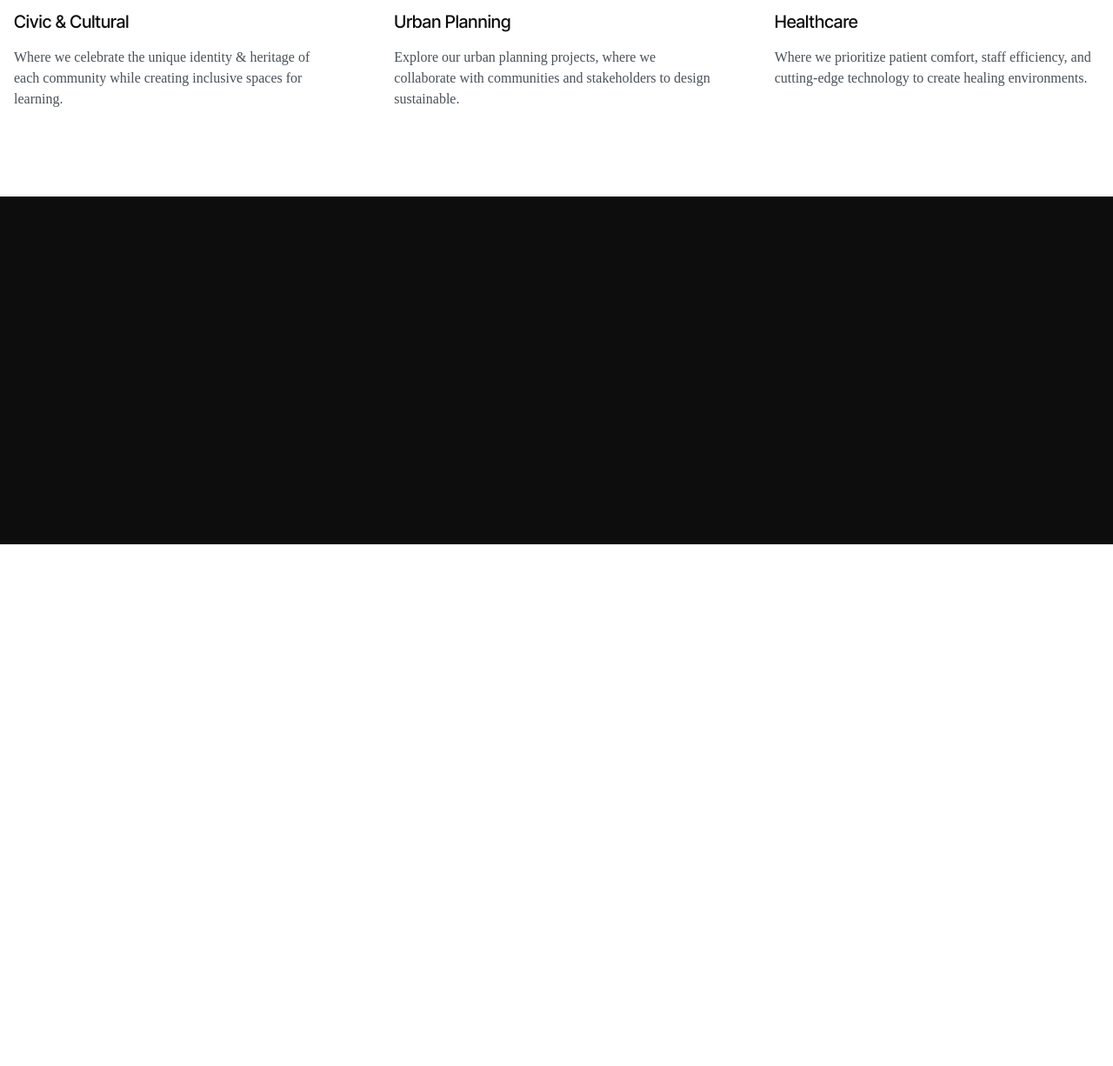
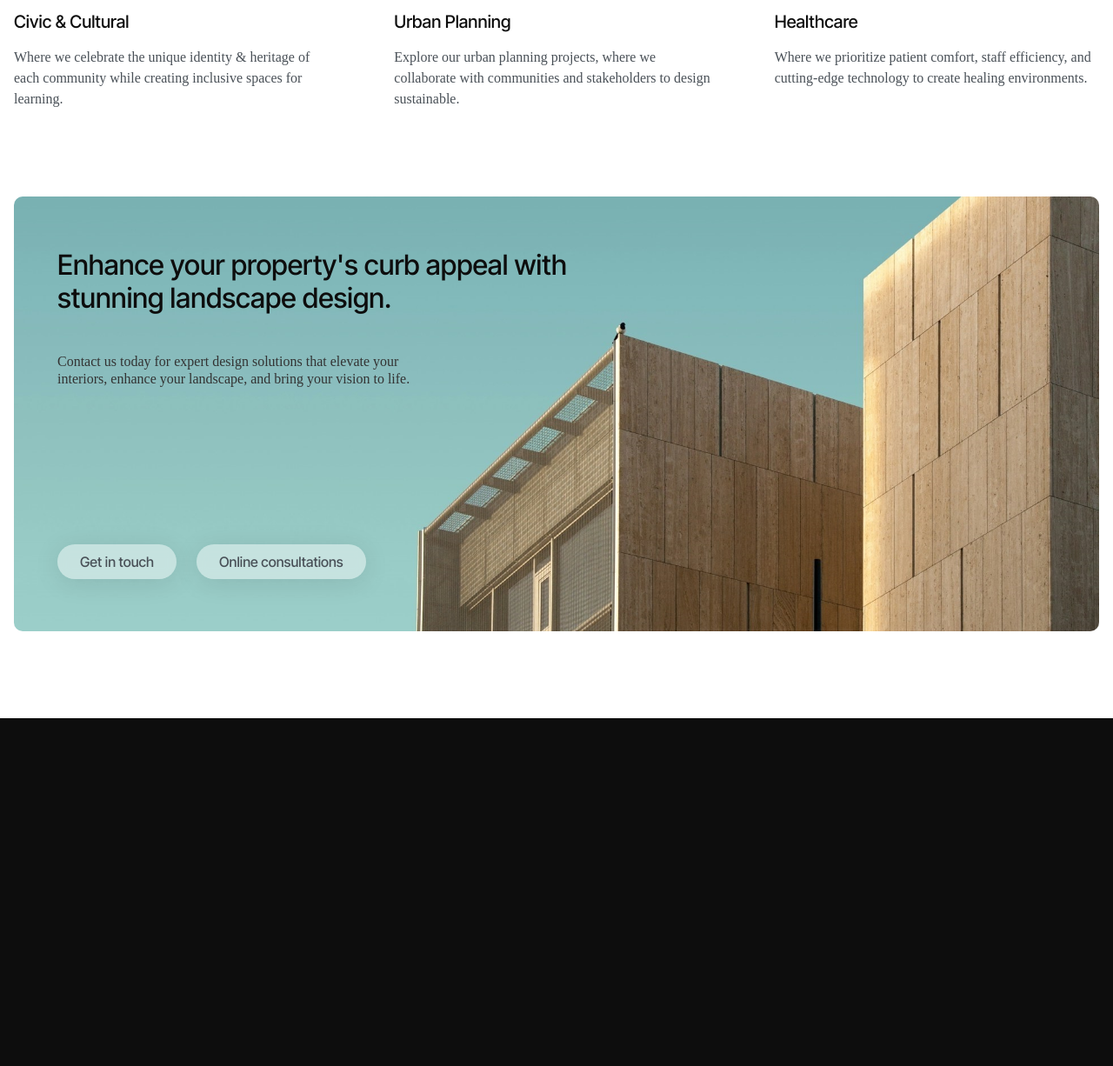
Before and after one commit to mariovida/zona, a PHP site: page /about-us in a window 1280 px wide. Shown: the part 3406-4632 px from the top of the page at 87% size. Before the commit the page ends 4032 px from the top, so only its background shows below. Run offline with PHP 8.4, Linux system fonts and the light colour scheme; some libraries are stand-ins or nearby versions; some web fonts are replaced.

Commit message:
sectors section

```diff
--- a/about-us.php
+++ b/about-us.php
@@ -273,6 +273,22 @@
         </div>
     </section>
 
+    <section class="banner">
+        <div class="wrapper">
+            <div class="row">
+                <div class="col-12">
+                    <div class="banner_block">
+                        <img src="./images/banner.jpg" />
+                        <h3>Enhance your property's curb appeal with stunning landscape design.</h3>
+                        <p>Contact us today for expert design solutions that elevate your interiors, enhance your landscape, and bring your vision to life.</p>
+                        <a href="./contact">Get in touch</a>
+                        <a href="./contact">Online consultations</a>
+                    </div>
+                </div>
+            </div>
+        </div>
+    </section>
+
     <?php
         define('footer', TRUE);
         include 'inc/footer.php';
--- a/css/sectors.css
+++ b/css/sectors.css
@@ -1,5 +1,5 @@
 .sectors {
-  padding: 100px 0;
+  padding: 100px 0 60px;
 }
 .sectors_box-image {
   height: 250px;
--- a/index.php
+++ b/index.php
@@ -363,8 +363,8 @@
                         <img src="./images/banner.jpg" />
                         <h3>Enhance your property's curb appeal with stunning landscape design.</h3>
                         <p>Contact us today for expert design solutions that elevate your interiors, enhance your landscape, and bring your vision to life.</p>
-                        <a href="">Get in touch</a>
-                        <a href="">Online consultations</a>
+                        <a href="./contact">Get in touch</a>
+                        <a href="./contact">Online consultations</a>
                     </div>
                 </div>
             </div>
```
Also changed, not shown: contact.php (added, +34 -0 lines).
